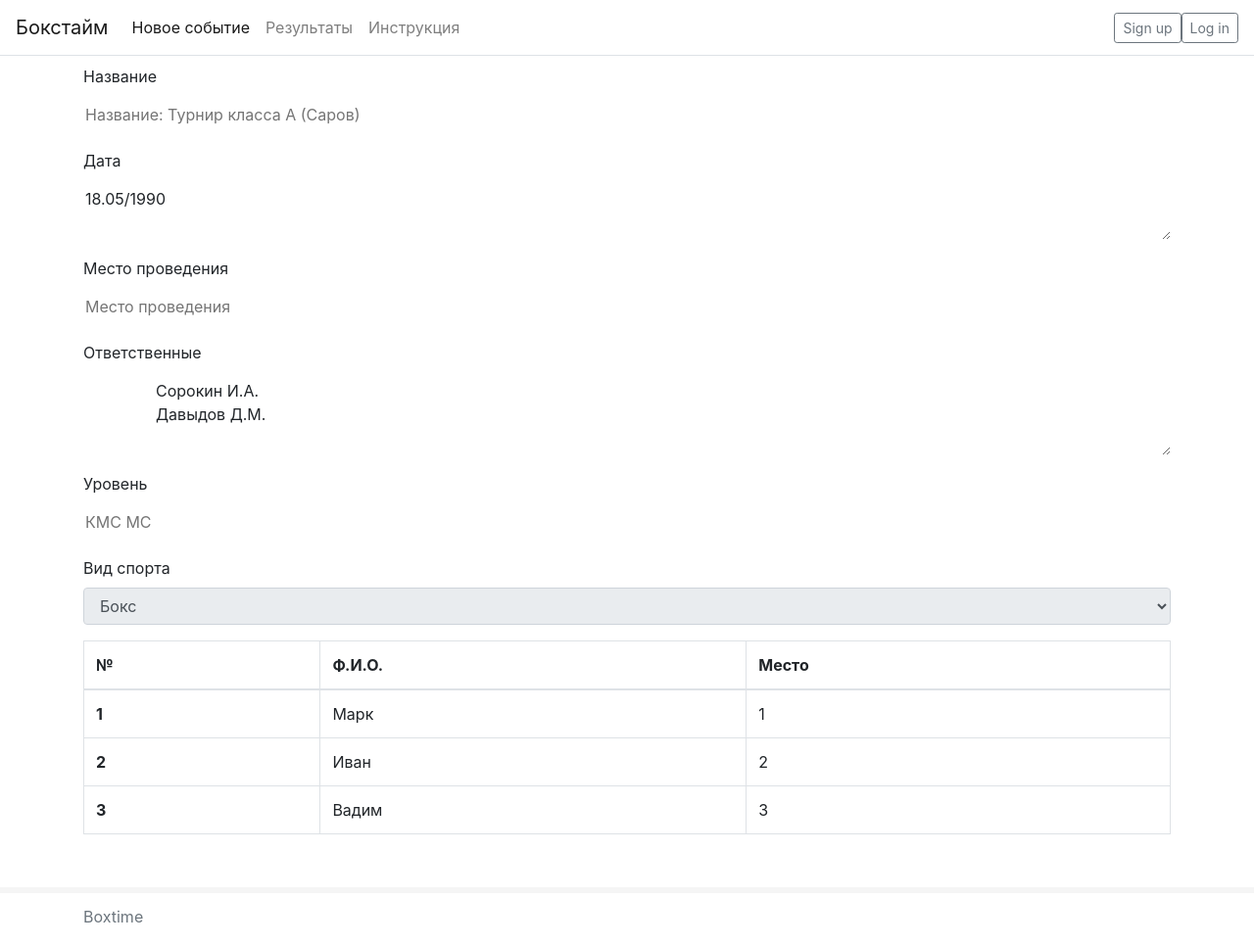
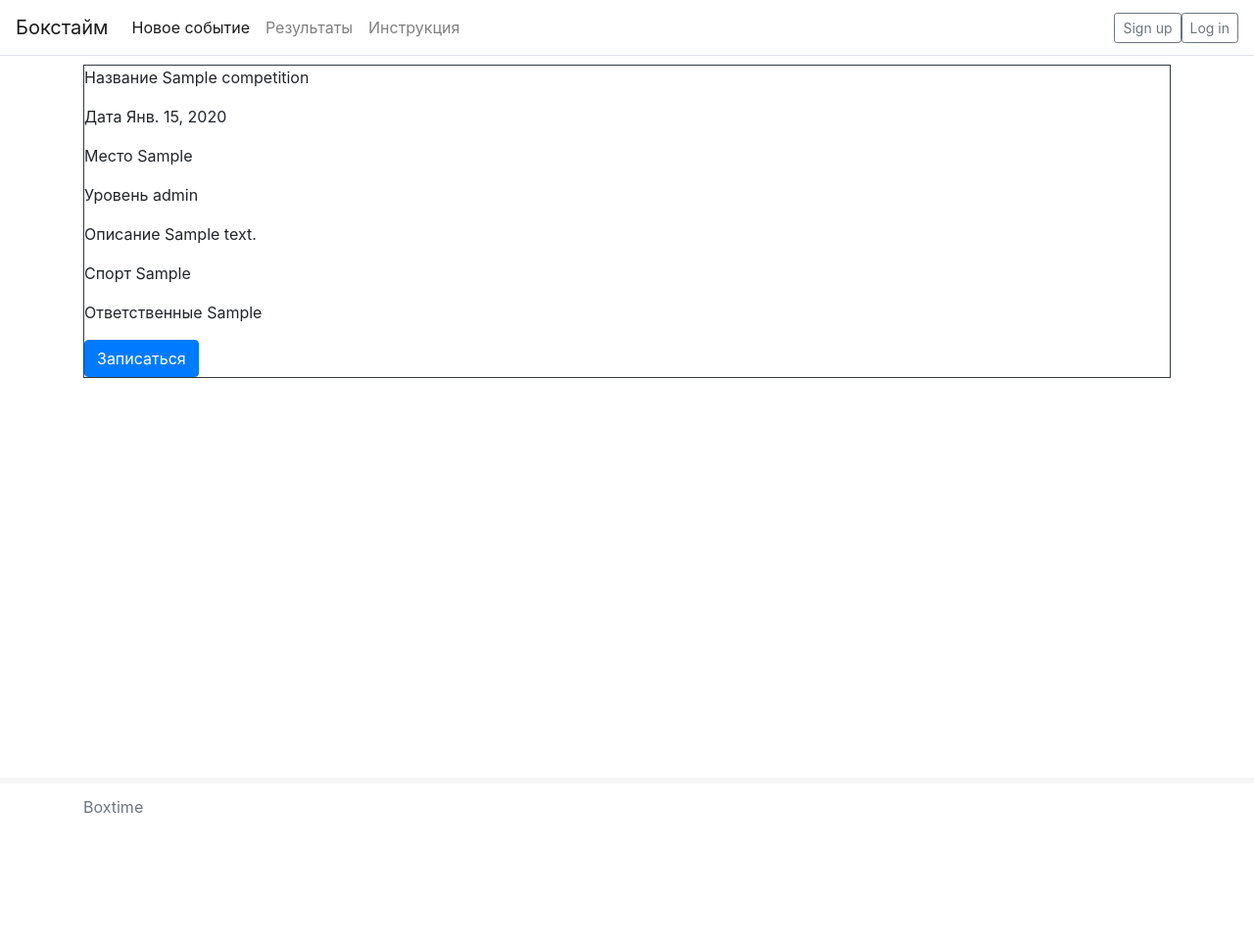
Before and after one commit to Deiklov/Trps_coursework_5sem, a Django app: template boxetime/templates/event.html in a window 1280 px wide. Shown: the whole page at 98% size. After the commit the page ends 830 px from the top, so only its background shows below. Run offline with Django 3.2, Linux system fonts and the light colour scheme; tables that the repository leaves empty hold one stand-in row (values such as "Sample post"); the template is opened without the code that fills it: values that come from a table or form of the project are taken from there, most other values are stand-ins (such as "Sample title", 1, 10 or a date in 2020); parts of the project's set-up code (start-up, migrations or seed data) failed here and were passed over; some libraries are stand-ins or nearby versions.

Commit message:
add request

```diff
--- a/boxetime/admin.py
+++ b/boxetime/admin.py
@@ -2,5 +2,6 @@ from django.contrib import admin
 from .models import *
 from django.contrib.auth.models import User
 
-admin.site.register(NewCompetition)
+admin.site.register(Competition)
 # admin.site.register(User)
+admin.site.register(AddRequest)
--- a/boxetime/forms.py
+++ b/boxetime/forms.py
@@ -1,9 +1,16 @@
 from django import forms
-from .models import NewCompetition
+from .models import *
 
 
 class NewCompetitionForm(forms.ModelForm):
     class Meta:
-        model = NewCompetition
+        model = Competition
         fields = "__all__"
         labels = {"title": "Название"}
+
+
+class AddRequestForm(forms.ModelForm):
+    class Meta:
+        model = AddRequest
+        fields = "__all__"
+        labels = {"weight": "Вес", "docs": "Персональный документы", "role": "Ваша роль"}
--- a/boxetime/models.py
+++ b/boxetime/models.py
@@ -5,7 +5,7 @@ from django.dispatch import receiver
 import datetime
 
 
-class NewCompetition(models.Model):
+class Competition(models.Model):
     title = models.CharField(max_length=100)
     date = models.DateField(auto_now_add=True)
     place = models.CharField(max_length=255)
@@ -13,7 +13,19 @@ class NewCompetition(models.Model):
     level = models.CharField(max_length=200)
     sport = models.CharField(max_length=50)
     description = models.TextField()
-    docs = models.FileField(upload_to='images/', blank=True)
+    docs = models.FileField(upload_to='docs/', blank=True)
 
     def __str__(self):
         return self.title
+
+
+class AddRequest(models.Model):
+    role_choices = (
+        ('Boxing', 'Бокс'),
+        ('Kickboxing', 'Кикбоксинг')
+    )
+    year_in_school = models.CharField(max_length=50, choices=role_choices, default='Бокс')
+    role = models.CharField(max_length=100)
+    weight = models.PositiveSmallIntegerField()
+    docs = models.FileField(upload_to='docs/', blank=True)
+    competit = models.ForeignKey(Competition, on_delete=models.CASCADE)
--- a/boxetime/templates/event.html
+++ b/boxetime/templates/event.html
@@ -1,63 +1,39 @@
 {% extends 'base.html' %}
 {% load static %}
 {% block content %}
-    <p class="h2">Результаты соревнования №5839043/p>
-    <form>
-        <div class="form-group">
-            <label>Название</label>
-            <input type="text" readonly class="form-control-plaintext" placeholder="Название: Турнир класса А (Саров)">
+    <p class="h2">Результаты соревнования №{{ number }}</p>
+    <div class="border border-dark my-2">
+        <p>Название {{ event.title }}</p>
+        <p>Дата {{ event.date }}</p>
+        <p>Место {{ event.place }}</p>
+        <p>Уровень {{ event.level }}</p>
+        <p>Описание {{ event.description }}</p>
+        <p>Спорт {{ event.sport }}</p>
+        <p>Ответственные {{ event.responsible }}</p>
+        <button type="button" class="btn btn-primary" data-toggle="modal" data-target="#exampleModal">
+            Записаться
+        </button>
+        <!-- Modal -->
+        <div class="modal fade" id="exampleModal" tabindex="-1" role="dialog" aria-labelledby="exampleModalLabel"
+             aria-hidden="true">
+            <div class="modal-dialog" role="document">
+                <div class="modal-content">
+                    <div class="modal-header">
+                        <h5 class="modal-title" id="exampleModalLabel">Заявка на участие</h5>
+                        <button type="button" class="close" data-dismiss="modal" aria-label="Close">
+                            <span aria-hidden="true">&times;</span>
+                        </button>
+                    </div>
+                    <div class="modal-body">
+                        <form action="{% url 'add_request' event.id %}">
+                            {{ addrequestform.as_table }}
+                        </form>
+                    </div>
+                    <div class="modal-footer">
+                        <button type="button" class="btn btn-secondary" data-dismiss="modal">Закрыть</button>
+                        <button type="button" class="btn btn-primary">Отправить</button>
+                    </div>
+                </div>
+            </div>
         </div>
-        <div class="form-group">
-            <label>Дата</label>
-            <textarea readonly class="form-control-plaintext">18.05/1990</textarea>
-        </div>
-        <div class="form-group">
-            <label>Место проведения</label>
-            <input type="text" readonly class="form-control-plaintext" placeholder="Место проведения">
-        </div>
-        <div class="form-group">
-            <label>Ответственные</label>
-            <textarea readonly class="form-control-plaintext" rows="3">
-                Сорокин И.А.
-                Давыдов Д.М.
-            </textarea>
-        </div>
-        <div class="form-group">
-            <label>Уровень</label>
-            <input type="number" readonly class="form-control-plaintext" placeholder="КМС МС">
-        </div>
-        <div class="form-group">
-            <label for="inputState">Вид спорта</label>
-            <select id="inputState" readonly class="form-control">
-                <option selected>Бокс</option>
-                <option>Кикбоксинг</option>
-            </select>
-        </div>
-    </form>
-    <table class="table table-bordered">
-        <thead>
-        <tr>
-            <th scope="col">№</th>
-            <th scope="col">Ф.И.О.</th>
-            <th scope="col">Место</th>
-        </tr>
-        </thead>
-        <tbody>
-        <tr>
-            <th scope="row">1</th>
-            <td>Марк</td>
-            <td>1</td>
-        </tr>
-        <tr>
-            <th scope="row">2</th>
-            <td>Иван</td>
-            <td>2</td>
-        </tr>
-        <tr>
-            <th scope="row">3</th>
-            <td>Вадим</td>
-            <td>3</td>
-        </tr>
-        </tbody>
-    </table>
 {% endblock %}
--- a/boxetime/templates/new_event.html
+++ b/boxetime/templates/new_event.html
@@ -3,7 +3,7 @@
 {% load crispy_forms_tags %}
 {% block content %}
     <p class="h2">Создание нового соревнования</p>
-    <form action="{% url "new_event" %}" method="post">
+    <form action="{% url "new_event" %}" method="post" enctype="multipart/form-data">
         {% csrf_token %}
         {{ form|crispy }}
         <button type="submit" class="btn btn-info">Создать меороприятие</button>
--- a/boxetime/templates/search_template.html
+++ b/boxetime/templates/search_template.html
@@ -14,4 +14,8 @@
         <label>For title</label>
         <input type="text" class="form-control">
     </div>
+    <div class="form-group">
+        <label>Предстоящие и прошедшие</label>
+        <input type="text" class="form-control">
+    </div>
 {% endblock %}
--- a/boxetime/urls.py
+++ b/boxetime/urls.py
@@ -11,5 +11,6 @@ urlpatterns = [
     path('instruction', TemplateView.as_view(template_name="instruction.html"), name="instruction"),
     path('search', TemplateView.as_view(template_name="search_template.html"), name="temp_search"),
     path('event_list', views.event_list, name="event_list"),
+    path('add_request/<int:number>', views.request_for_event, name="add_request"),
     path('accounts/', include('django.contrib.auth.urls')),
 ]
```
Also changed, not shown: boxetime/templates/event_list.html (+2 -5 lines), boxetime/views.py (+13 -5 lines).
